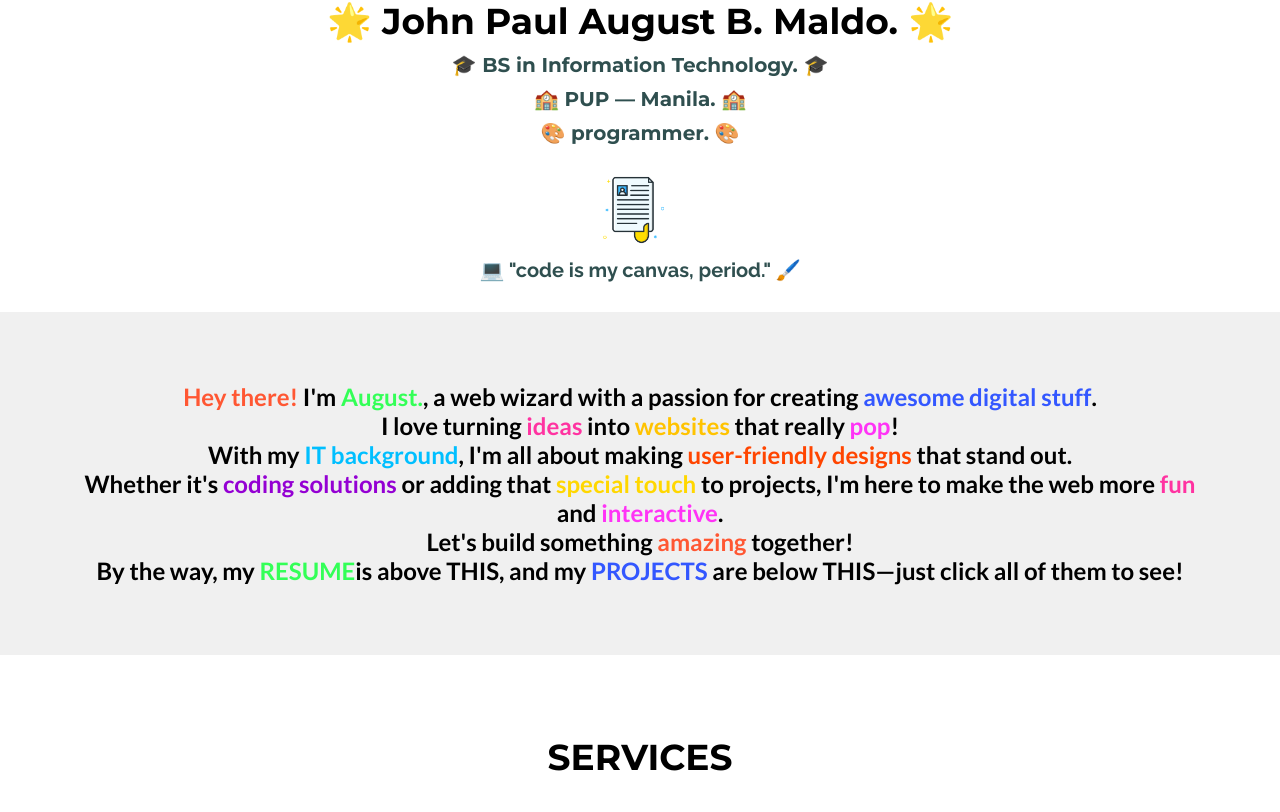
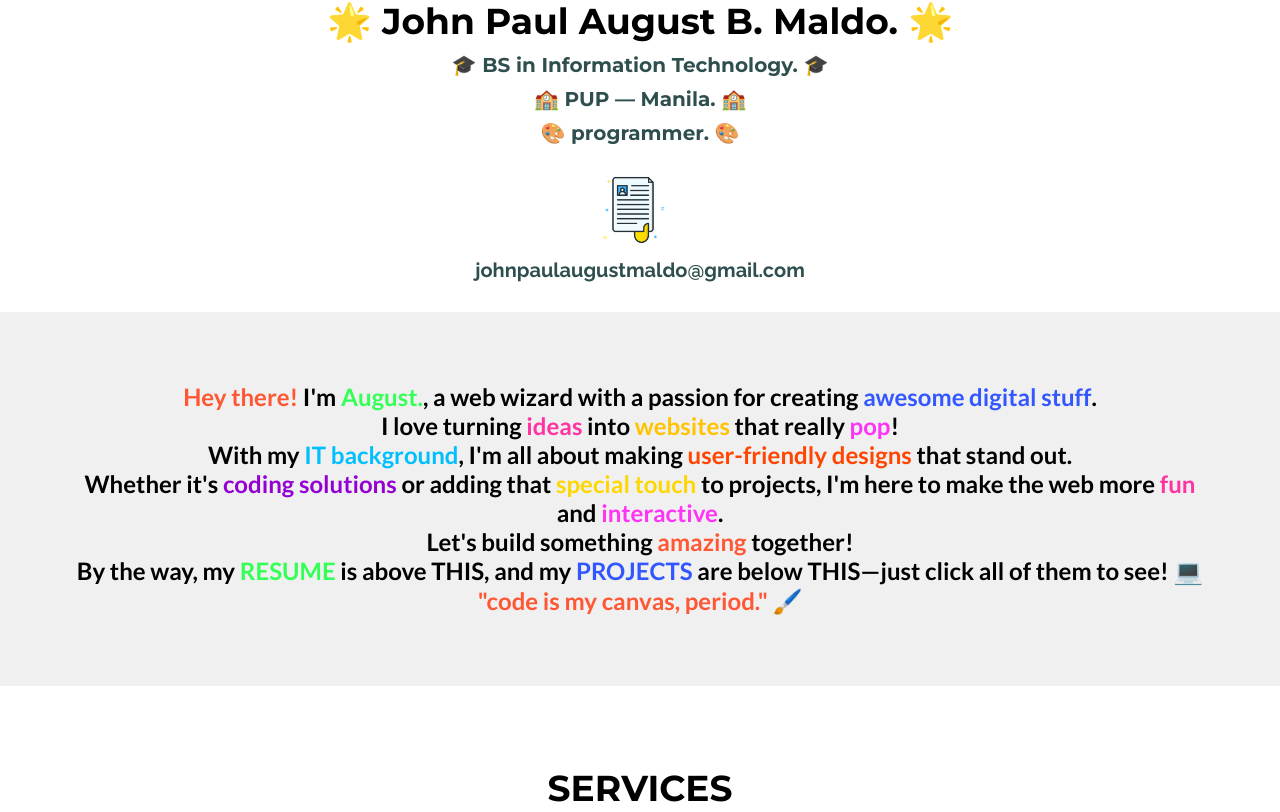
Before and after one commit to JohnPaulAugust21/portfolio, a React (Vite) app: page / in a window 1280 px wide. Shown: the part 581-1393 px from the top of the page. Built offline with nearby package versions, Linux system fonts and the light colour scheme.

Commit message:
style: changed some words.

```diff
--- a/src/Components/Header.jsx
+++ b/src/Components/Header.jsx
@@ -77,7 +77,7 @@
           whileInView={{ opacity: 1, y: 0 }}
           transition={{ delay: 0.7 }}
         >
-          💻 "code is my canvas, period." 🖌️
+          johnpaulaugustmaldo@gmail.com
         </motion.h3>
       </div>
     </div>
--- a/src/Components/SubHeader.jsx
+++ b/src/Components/SubHeader.jsx
@@ -12,9 +12,8 @@
     <motion.div initial="hidden" animate="visible" variants={textVariants}>
       <h2 class="summary" style={{ padding: "70px" }}>
         <motion.span
-          style={{ display: "inline-block", minWidth: "8px" }} // Adjust as needed
+          style={{ display: "inline-block", minWidth: "8px" }}
           initial={{ opacity: 0, y: 20 }}
-          // animate={{ opacity: 1, y: 0 }}
           transition={{ duration: 0.5, delay: 0.2 }}
           whileInView={{ opacity: 1, y: 0 }}
           className="important"
@@ -23,9 +22,8 @@
         </motion.span>{" "}
         I'm{" "}
         <motion.span
-          style={{ display: "inline-block", minWidth: "8px" }} // Adjust as needed
+          style={{ display: "inline-block", minWidth: "8px" }}
           initial={{ opacity: 0, y: 20 }}
-          // animate={{ opacity: 1, y: 0 }}
           transition={{ duration: 0.5, delay: 0.3 }}
           whileInView={{ opacity: 1, y: 0 }}
           className="highlight"
@@ -34,9 +32,8 @@
         </motion.span>
         , a web wizard with a passion for creating{" "}
         <motion.span
-          style={{ display: "inline-block", minWidth: "8px" }} // Adjust as needed
+          style={{ display: "inline-block", minWidth: "8px" }}
           initial={{ opacity: 0, y: 20 }}
-          // animate={{ opacity: 1, y: 0 }}
           transition={{ duration: 0.5, delay: 0.3 }}
           whileInView={{ opacity: 1, y: 0 }}
           className="vibrant"
@@ -45,9 +42,8 @@
         </motion.span>
         . <br />I love turning{" "}
         <motion.span
-          style={{ display: "inline-block", minWidth: "8px" }} // Adjust as needed
+          style={{ display: "inline-block", minWidth: "8px" }}
           initial={{ opacity: 0, y: 20 }}
-          // animate={{ opacity: 1, y: 0 }}
           transition={{ duration: 0.5, delay: 0.4 }}
           whileInView={{ opacity: 1, y: 0 }}
           className="exciting"
@@ -56,9 +52,8 @@
         </motion.span>{" "}
         into{" "}
         <motion.span
-          style={{ display: "inline-block", minWidth: "8px" }} // Adjust as needed
+          style={{ display: "inline-block", minWidth: "8px" }}
           initial={{ opacity: 0, y: 20 }}
-          // animate={{ opacity: 1, y: 0 }}
           transition={{ duration: 0.5, delay: 0.4 }}
           whileInView={{ opacity: 1, y: 0 }}
           className="bold"
@@ -67,7 +62,7 @@
         </motion.span>{" "}
         that really{" "}
         <motion.span
-          style={{ display: "inline-block", minWidth: "8px" }} // Adjust as needed
+          style={{ display: "inline-block", minWidth: "8px" }}
           initial={{ opacity: 0, y: 20 }}
           // animate={{ opacity: 1, y: 0 }}
           transition={{ duration: 0.5, delay: 0.5 }}
@@ -79,9 +74,8 @@
         ! <br />
         With my{" "}
         <motion.span
-          style={{ display: "inline-block", minWidth: "8px" }} // Adjust as needed
+          style={{ display: "inline-block", minWidth: "8px" }}
           initial={{ opacity: 0, y: 20 }}
-          // animate={{ opacity: 1, y: 0 }}
           transition={{ duration: 0.5, delay: 0.5 }}
           whileInView={{ opacity: 1, y: 0 }}
           className="creative"
@@ -90,9 +84,8 @@
         </motion.span>
         , I'm all about making{" "}
         <motion.span
-          style={{ display: "inline-block", minWidth: "8px" }} // Adjust as needed
+          style={{ display: "inline-block", minWidth: "8px" }}
           initial={{ opacity: 0, y: 20 }}
-          // animate={{ opacity: 1, y: 0 }}
           transition={{ duration: 0.5, delay: 0.6 }}
           whileInView={{ opacity: 1, y: 0 }}
           className="stunning"
@@ -103,7 +96,6 @@
         Whether it's{" "}
         <motion.span
           initial={{ opacity: 0, y: 20 }}
-          // animate={{ opacity: 1, y: 0 }}
           transition={{ duration: 0.5, delay: 0.6 }}
           whileInView={{ opacity: 1, y: 0 }}
           className="interactive"
@@ -113,7 +105,6 @@
         or adding that{" "}
         <motion.span
           initial={{ opacity: 0, y: 20 }}
-          // animate={{ opacity: 1, y: 0 }}
           transition={{ duration: 0.5, delay: 0.7 }}
           whileInView={{ opacity: 1, y: 0 }}
           className="dynamic"
@@ -123,7 +114,6 @@
         to projects, I'm here to make the web more{" "}
         <motion.span
           initial={{ opacity: 0, y: 20 }}
-          // animate={{ opacity: 1, y: 0 }}
           transition={{ duration: 0.5, delay: 0.7 }}
           whileInView={{ opacity: 1, y: 0 }}
           className="exciting"
@@ -133,7 +123,6 @@
         and{" "}
         <motion.span
           initial={{ opacity: 0, y: 20 }}
-          // animate={{ opacity: 1, y: 0 }}
           transition={{ duration: 0.5, delay: 0.8 }}
           whileInView={{ opacity: 1, y: 0 }}
           className="colorful"
@@ -144,7 +133,6 @@
         Let's build something{" "}
         <motion.span
           initial={{ opacity: 0, y: 20 }}
-          // animate={{ opacity: 1, y: 0 }}
           transition={{ duration: 0.5, delay: 0.8 }}
           whileInView={{ opacity: 1, y: 0 }}
           className="important"
@@ -155,12 +143,11 @@
         By the way, my{" "}
         <motion.span
           initial={{ opacity: 0, y: 20 }}
-          // animate={{ opacity: 1, y: 0 }}
           transition={{ duration: 0.5, delay: 0.9 }}
           whileInView={{ opacity: 1, y: 0 }}
           className="highlight"
         >
-          RESUME
+          RESUME{" "}
         </motion.span>
         is above THIS, and my{" "}
         <motion.span
@@ -172,6 +159,14 @@
           PROJECTS
         </motion.span>{" "}
         are below THIS—just click all of them to see!
+        <motion.span
+          initial={{ opacity: 0, y: 20 }}
+          transition={{ duration: 0.5, delay: 0.9 }}
+          whileInView={{ opacity: 1, y: 0 }}
+          className="important"
+        >
+          {"             "} 💻 "code is my canvas, period." 🖌️
+        </motion.span>
       </h2>
     </motion.div>
   );
```
